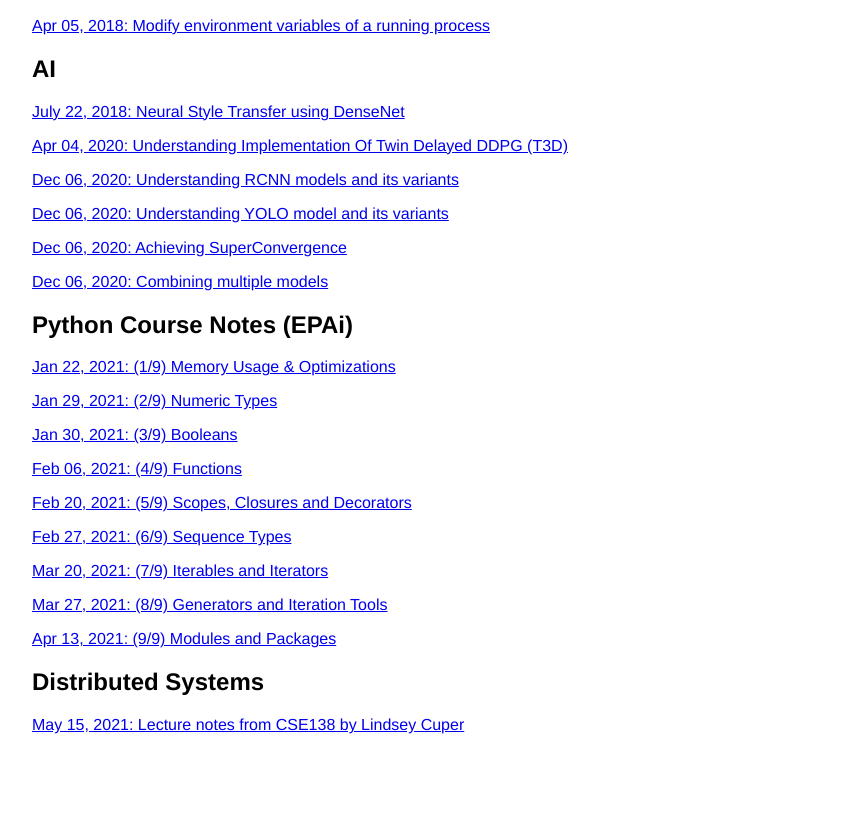
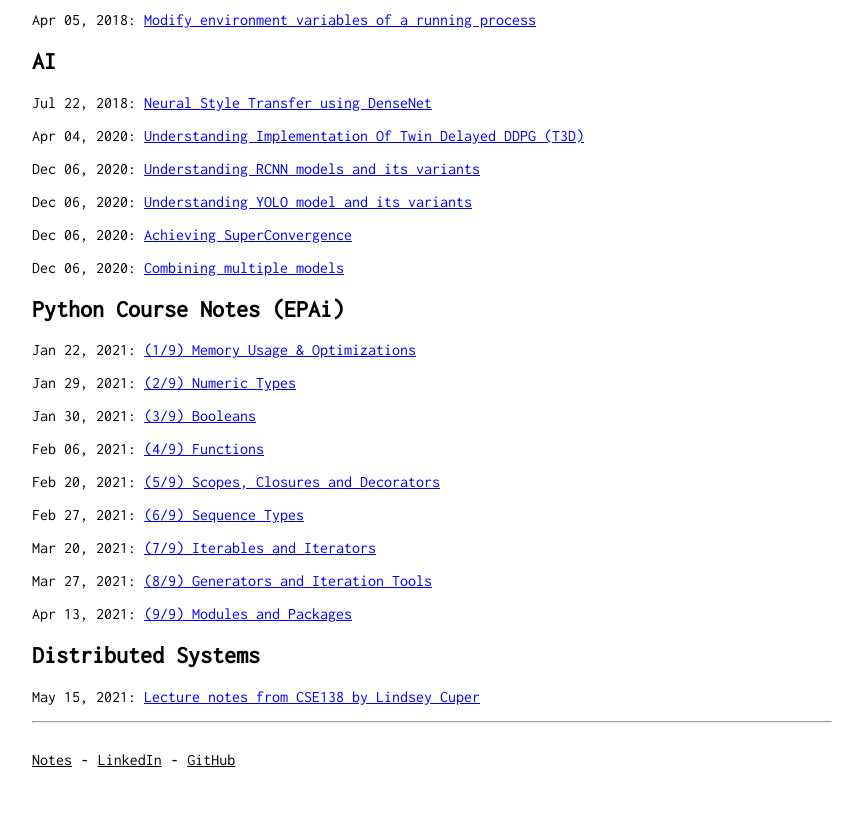
Before and after one commit to ashxjain/ashxjain.github.io, a plain HTML site: page index.html in a window 1280 px wide. Shown: the part 129-949 px from the top of the page, without its empty margins (208-1071 px from the left). Before the commit the page ends 879 px from the top, so only its background shows below. Drawn offline with Linux system fonts and the light colour scheme.

Commit message:
Fix styling

```diff
--- a/index.html
+++ b/index.html
@@ -1,43 +1,67 @@
 <!DOCTYPE html>
-<html>
+<html lang="en">
   <head>
+    <meta charset="UTF-8">
+    <title>Notes | Ashish Jain</title>
+    <link href="https://fonts.googleapis.com/css2?family=Inconsolata&display=swap" rel="stylesheet">
+    <link href="/static/css/styles.css" rel="stylesheet">
+    <link href="/static/css/syntax.css" rel="stylesheet">
     <style type="text/css">
       body {
         margin: 0 auto;
         max-width: 50em;
-        font-family: "Helvetica Neue", "Helvetica", "Arial", sans-serif;
+        font-family: 'Inconsolata', monospace;
+      }
+      .footer {
+	color: black;
+	padding-top: 20px;
+	padding-bottom: 50px;
+      }
+      .footer-link {
+	color: black;
       }
     </style>
   </head>
   <body>
+    <div class="header">
       <h1>My Notes<hr></h1>
+    </div>
     <div>
       <h2>Linux</h1>
-    <p><a href=/posts/linux/set_env_live_gdb.html>Apr 05, 2018: Modify environment variables of a running process</a></p>
+      <p>Apr 05, 2018: <a href=/posts/linux/set_env_live_gdb.html>Modify environment variables of a running process</a></p>
     </div>
     <div>
       <h2>AI</h1>
-    <p><a href=/posts/ai/style_transfer_densenet.html>July 22, 2018: Neural Style Transfer using DenseNet</a></p>
-    <p><a href=/posts/ai/t3d.html>Apr 04, 2020: Understanding Implementation Of Twin Delayed DDPG (T3D)</a></p>
-    <p><a href=/posts/ai/rcnn.html>Dec 06, 2020: Understanding RCNN models and its variants</a></p>
-    <p><a href=/posts/ai/yolo.html>Dec 06, 2020: Understanding YOLO model and its variants</a></p>
-    <p><a href=/posts/ai/superconvergence.html>Dec 06, 2020: Achieving SuperConvergence</a></p>
-    <p><a href=/posts/ai/midas_yolov3_planercnn.html>Dec 06, 2020: Combining multiple models</a></p>
+      <p>Jul 22, 2018: <a href=/posts/ai/style_transfer_densenet.html>Neural Style Transfer using DenseNet</a></p>
+      <p>Apr 04, 2020: <a href=/posts/ai/t3d.html>Understanding Implementation Of Twin Delayed DDPG (T3D)</a></p>
+      <p>Dec 06, 2020: <a href=/posts/ai/rcnn.html>Understanding RCNN models and its variants</a></p>
+      <p>Dec 06, 2020: <a href=/posts/ai/yolo.html>Understanding YOLO model and its variants</a></p>
+      <p>Dec 06, 2020: <a href=/posts/ai/superconvergence.html>Achieving SuperConvergence</a></p>
+      <p>Dec 06, 2020: <a href=/posts/ai/midas_yolov3_planercnn.html>Combining multiple models</a></p>
     </div>
     <div>
       <h2>Python Course Notes (EPAi)</h1>
-    <p><a href=/posts/python/epai/session1_memory.html>Jan 22, 2021: (1/9) Memory Usage & Optimizations</a></p>
-    <p><a href=/posts/python/epai/session2_numeric_types.html>Jan 29, 2021: (2/9) Numeric Types</a></p>
-    <p><a href=/posts/python/epai/session3_booleans.html>Jan 30, 2021: (3/9) Booleans</a></p>
-    <p><a href=/posts/python/epai/session4_functions.html>Feb 06, 2021: (4/9) Functions</a></p>
-    <p><a href=/posts/python/epai/session5_scopes_closures.html>Feb 20, 2021: (5/9) Scopes, Closures and Decorators</a></p>
-    <p><a href=/posts/python/epai/session6_sequence_types.html>Feb 27, 2021: (6/9) Sequence Types</a></p>
-    <p><a href=/posts/python/epai/session7_iterators_iterables.html>Mar 20, 2021: (7/9) Iterables and Iterators</a></p>
-    <p><a href=/posts/python/epai/session8_generators.html>Mar 27, 2021: (8/9) Generators and Iteration Tools</a></p>
-    <p><a href=/posts/python/epai/session9_modules_packages.html>Apr 13, 2021: (9/9) Modules and Packages</a></p>
+      <p>Jan 22, 2021: <a href=/posts/python/epai/session1_memory.html>(1/9) Memory Usage & Optimizations</a></p>
+      <p>Jan 29, 2021: <a href=/posts/python/epai/session2_numeric_types.html>(2/9) Numeric Types</a></p>
+      <p>Jan 30, 2021: <a href=/posts/python/epai/session3_booleans.html>(3/9) Booleans</a></p>
+      <p>Feb 06, 2021: <a href=/posts/python/epai/session4_functions.html>(4/9) Functions</a></p>
+      <p>Feb 20, 2021: <a href=/posts/python/epai/session5_scopes_closures.html>(5/9) Scopes, Closures and Decorators</a></p>
+      <p>Feb 27, 2021: <a href=/posts/python/epai/session6_sequence_types.html>(6/9) Sequence Types</a></p>
+      <p>Mar 20, 2021: <a href=/posts/python/epai/session7_iterators_iterables.html>(7/9) Iterables and Iterators</a></p>
+      <p>Mar 27, 2021: <a href=/posts/python/epai/session8_generators.html>(8/9) Generators and Iteration Tools</a></p>
+      <p>Apr 13, 2021: <a href=/posts/python/epai/session9_modules_packages.html>(9/9) Modules and Packages</a></p>
     </div>
     <div>
       <h2>Distributed Systems</h1>
-    <p><a href=/posts/distributed_systems/notes.html>May 15, 2021: Lecture notes from CSE138 by Lindsey Cuper</a></p>
+      <p>May 15, 2021: <a href=/posts/distributed_systems/notes.html>Lecture notes from CSE138 by Lindsey Cuper</a></p>
+    </div>
+    <hr>
+    <div class="footer">
+      <a class="footer-link" href="/">Notes</a>
+      &hyphen;
+      <a class="footer-link" target="_blank" href="https://www.linkedin.com/in/ashxjain">LinkedIn</a>
+      &hyphen;
+      <a class="footer-link" target="_blank" href="https://www.github.com/ashxjain">GitHub</a>
     </div>
   </body>
+</html>
```
Also changed, not shown: posts/distributed_systems/notes.html (+4 -17 lines), 1 other file. Lines whose indentation alone changed are shown as unchanged.
